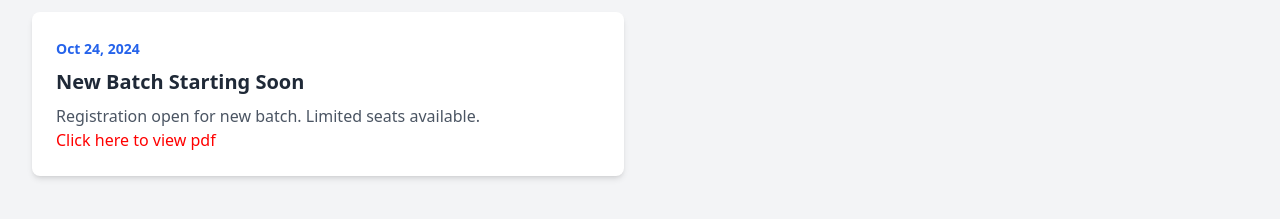
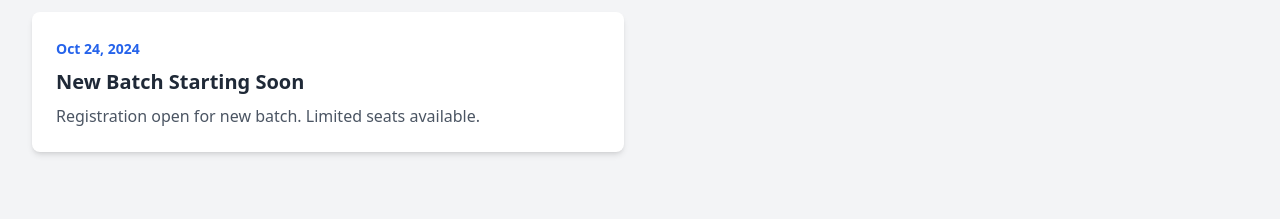
Before and after one commit to Anas15102/WebsiteContactus, a React (Vite) app: page / in a window 1280 px wide. Shown: the part 1060-1279 px from the top of the page. Built offline with nearby package versions, Linux system fonts and the light colour scheme.

Commit message:
Update App.tsx

```diff
--- a/src/App.tsx
+++ b/src/App.tsx
@@ -60,7 +60,7 @@ function App() {
               <h3 className="text-xl font-bold mt-2">New Batch Starting Soon</h3>
               <p className="text-gray-600 mt-2">Registration open for new batch. Limited seats available.</p>
               {/* to add pdf */}
-              <a href="https://drive.google.com/file/d/1qyf6zwPnP8u39qYGuiWJZtdHbegGPoZh/view?usp=drive_link" target="_blank" rel="noopener noreferrer" style={{ color: 'red' }}> Click here to view pdf </a>
+{/*               <a href="your pdf file url link" rel="noopener noreferrer" style={{ color: 'red' }}> Click here to view pdf </a>  */}
             </div>
           </div>
         </div>
```
